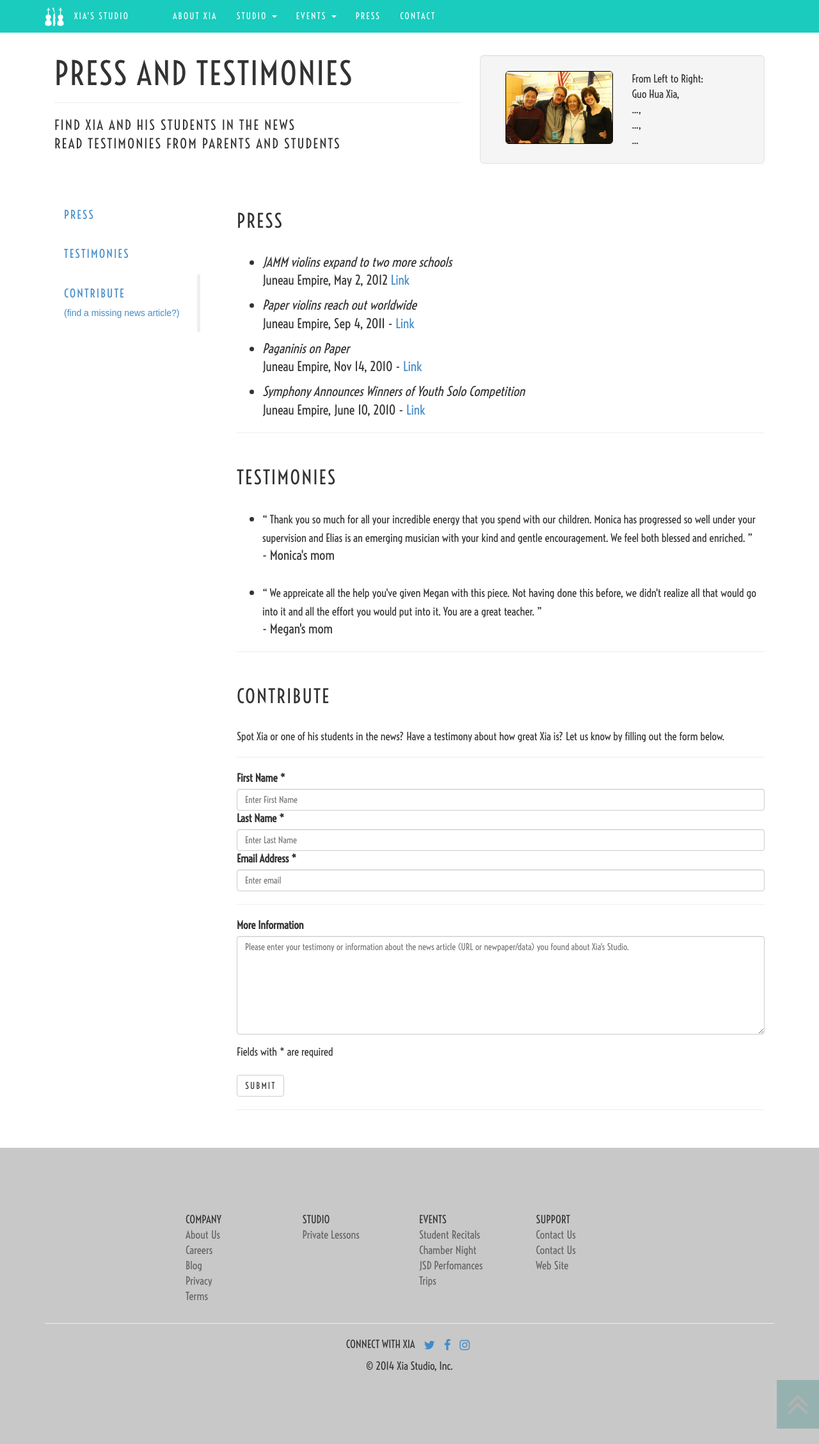
After one commit to MrBuddhaBear/Xia-Website, a PHP site: page /press.php in a window 1280 px wide. The commit adds this page. Shown: the whole page at 64% size. Run offline with PHP 8.4, Linux system fonts and the light colour scheme; some libraries are stand-ins or nearby versions.

Commit message:
added press page with email form

```diff
--- a/css/styles.css
+++ b/css/styles.css
@@ -33,6 +33,15 @@ img.grayscale {
 }
 
 /* custom additions */
+.error {
+  color: red;
+}
+
+.pic-border {
+  border: 1px solid black;
+  border-radius: 5px;
+}
+
 .footer-links>div>ul>li>a {
   color: rgba(100,100,100,1);
   font-family: 'Voltaire', Arial, sans-serif;
@@ -260,6 +269,7 @@ img.grayscale {
 .blurb {
   padding: 120px 0;
   background-color:#fefefe;
+  min-height: 100%;
 }
 
 .blurb .panel {
--- a/js/side_scroll.js
+++ b/js/side_scroll.js
@@ -30,10 +30,16 @@ $('a[href*=#]:not([href=#])').click(function() {
 
 $(window).scroll(function () {
 
+var navbarHeights = {
+  "studio": 475,
+  "press": 300,
+  "events": 550
+}
+
 // distance from top of footer to top of document
 footertotop = ($('#footer').position().top);
 // distance user has scrolled from top, adjusted to take in height of sidebar (570 pixels inc. padding)
-scrolltop = $(document).scrollTop()+475;
+scrolltop = $(document).scrollTop()+navbarHeights[page];
 // difference between the two
 difference = scrolltop-footertotop;
 
--- a/php/navbar_links.php
+++ b/php/navbar_links.php
@@ -16,7 +16,7 @@
 		    	</div>
 		    <div class="navbar-collapse collapse" id="navbar-toggle">
 		      <ul class="nav navbar-nav">
-		        <li><a href="index.php#About">About Xia</a></li>
+		        <li><a href="about.php">About Xia</a></li>
 		        <li class="dropdown">
                     <a href="#" class="dropdown-toggle" data-toggle="dropdown">Studio <b class="caret"></b></a>
                         <ul class="dropdown-menu">
--- /dev/null
+++ b/press.php
@@ -0,0 +1,258 @@
+<!DOCTYPE html>
+<html lang="en">
+<head>
+  <?php include 'php/header.php';?>
+  <link rel="stylesheet" type="text/css" href="css/side_scroll.css">
+</head>
+<body>
+  <?php include 'php/navbar_links.php';?>
+
+  <!-- php email form -->
+  <?php
+  // define variables and set to empty values
+  $firstNameErr = $lastNameErr = $emailErr = $success = "";
+
+  $valid = true;
+
+  if ($_SERVER["REQUEST_METHOD"] == "POST") {
+     if (empty($_POST["firstName"])) {
+       $firstNameErr = "First Name is required";
+       $valid = false;
+     } else {
+       $firstName = test_input($_POST["firstName"]);
+       // check if name only contains letters and whitespace
+       if (!preg_match("/^[a-zA-Z ]*$/",$firstName)) {
+         $firstNameErr = "Only letters and white space allowed";
+         $valid = false;
+       }
+     }
+
+      if (empty($_POST["lastName"])) {
+       $lastNameErr = "Last Name is required";
+       $valid = false;
+     } else {
+       $lastName = test_input($_POST["lastName"]);
+       // check if name only contains letters and whitespace
+       if (!preg_match("/^[a-zA-Z ]*$/",$lastName)) {
+         $lastNameErr = "Only letters and white space allowed";
+         $valid = false;
+       }
+     }
+
+     if (empty($_POST["email"])) {
+       $emailErr = "Email is required";
+       $valid = false;
+     } else {
+       $email = test_input($_POST["email"]);
+       // check if e-mail address is well-formed
+       if (!filter_var($email, FILTER_VALIDATE_EMAIL)) {
+         $emailErr = "Invalid email format";
+         $valid = false;
+       }
+     }
+
+     if ($valid) {
+
+        $message = "Press/Testimony User Contribution \n" .
+          "Name: " . $firstName . " " . $lastName . "\n" .
+          "Email: " . $email . "\n\n" .
+          "Info/Testimony : \n" .
+          $_POST["comments"];
+        mail("zheng_colin@yahoo.com","User Press/Testimony Contribution",$message,"From: " . $email);
+        $success = "Your input has been submitted. \n Thank you for your contribution!";
+     }
+
+     // header("Location:press.php#contribute");
+  }
+
+  function test_input($data) {
+     $data = trim($data);
+     $data = stripslashes($data);
+     $data = htmlspecialchars($data);
+     return $data;
+  }
+  ?>
+
+<div>
+  <div id="masthead">
+    <div class="container">
+        <div class="row">
+          <div class="col-md-7">
+            <h1>Press and Testimonies
+              <hr>
+              <p class="lead">
+                Find Xia and his students in the news <br>
+                Read testimonies from parents and students
+              </p>
+            </h1>
+          </div>
+          <div class="col-md-5">
+              <div class="well well-lg">
+                <div class="row">
+                  <div class="col-sm-6">
+                    <img src="pic/press.jpg" class="img-responsive pic-border">
+                  </div>
+                  <div class="col-sm-6 font-V">
+                    From Left to Right:
+                    <br>
+                    Guo Hua Xia,
+                    <br>
+                    ...,
+                    <br>
+                    ...,
+                    <br>
+                    ...
+                  </div>
+                </div>
+              </div>
+          </div>
+        </div>
+    </div><!--/container-->
+  </div><!--/masthead-->
+
+<div id="spy">
+  <!--main-->
+  <div class="container">
+    <div class="row">
+        <!--left-->
+        <div class="col-md-3" id="leftCol">
+          <ul class="nav nav-stacked" id="sidebar">
+            <li><a href="#press"><h4>Press</h4></a></li>
+            <li><a href="#testimonies"><h4>Testimonies</h4></a></li>
+            <li><a href="#contribute"><h4>Contribute</h4>
+              <p>
+                (find a missing news article?)
+              </p>
+            </a></li>
+          </ul>
+        </div><!--/left-->
+
+        <!--right-->
+        <div class="col-md-9 font-V">
+          <h2 id="press">
+            <br>
+            Press
+          </h2>
+          <br>
+          <ul class="font-V li-space">
+            <li>
+              <em>JAMM violins expand to two more schools</em>
+              <br>
+              Juneau Empire, May 2, 2012
+              <a href="http://juneauempire.com/local/2012-05-02/jamm-violins-expand-two-more-schools" target="_blank">
+                Link
+              </a>
+            </li>
+            <li>
+              <em>Paper violins reach out worldwide</em>
+              <br>
+              Juneau Empire, Sep 4, 2011 -
+                <a href="http://juneauempire.com/local/2011-09-04/paper-violins-reach-out-worldwide" target="_blank">
+                  Link
+                </a>
+            </li>
+            <li>
+              <em>Paganinis on Paper</em>
+              <br>
+              Juneau Empire, Nov 14, 2010 -
+                <a href="http://juneauempire.com/stories/111410/loc_736111576.shtml" target="_blank">
+                  Link
+                </a>
+            </li>
+            <li>
+              <em>Symphony Announces Winners of Youth Solo Competition</em>
+              <br>
+              Juneau Empire, June 10, 2010 -
+                <a href="http://juneauempire.com/stories/061010/art_651625936.shtml" target="_blank">
+                  Link
+                </a>
+            </li>
+          </ul>
+          <hr>
+          <h2 id="testimonies">
+            <br>
+            Testimonies
+          </h2>
+          <br>
+          <ul class="font-V">
+            <li>
+              <q style="font-size:85%">
+                Thank you so much for all your incredible energy that you spend with our children. Monica has progressed so well under your supervision and Elias is an emerging musician with your kind and gentle encouragement. We feel both blessed and enriched.
+              </q>
+              <br>
+              - Monica's mom
+            </li>
+            <br>
+            <li>
+              <q style="font-size:85%">
+                We appreicate all the help you've given Megan with this piece. Not having done this before, we didn't realize all that would go into it and all the effort you would put into it. You are a great teacher.            </q>
+              <br>
+              - Megan's mom
+            </li>
+          </ul>
+
+          <hr>
+
+          <h2 id="contribute">
+            <br>
+            Contribute
+          </h2>
+          <br>
+          <p>
+            Spot Xia or one of his students in the news? Have a testimony about how great Xia is? Let us know by filling out the form below.
+          </p>
+
+          <form role="form" method="post" action="<?php echo htmlspecialchars($_SERVER["PHP_SELF"]);?>#contribute">
+            <div class="form-group">
+              <hr>
+              <label for="formFirstName">First Name *<span class="error"> <?php echo $firstNameErr;?></span></label>
+              <input type="text" name="firstName" class="form-control" id="formFirstName" placeholder="Enter First Name">
+              <label for="formLastName">Last Name *<span class="error"> <?php echo $lastNameErr;?></span></label>
+              <input type="text" name="lastName" class="form-control" id="formLastName" placeholder="Enter Last Name">
+            <div>
+            <div class="form-group">
+              <label for="formEmail">Email Address *<span class="error"> <?php echo $emailErr;?></span></label>
+              <input type="text" name="email" class="form-control" id="formEmail" placeholder="Enter email">
+            </div>
+            <div class="form-group">
+              <hr>
+              <label for="formComments">More Information</label>
+              <textarea type="text" name="comments" class="form-control" id="formComments" rows="7"
+                placeholder="Please enter your testimony or information about the news article (URL or newpaper/data) you found about Xia's Studio."></textarea>
+            </div>
+            <div>
+              Fields with * are required
+            </div>
+            <br>
+            <button type="submit" name="submit" value="Submit" class="btn btn-default">Submit</button>
+          </form>
+          <br>
+          <div class="font-V">
+            <h2>
+              <?php echo $success;?>
+            </h2>
+          </div>
+          <hr>
+          <br>
+          </div><!--/right-->
+      </div><!--/row-->
+  </div><!--/container-->
+</div>
+
+</div>
+
+  <?php include 'php/footer.php'; ?>
+
+  <!-- script references -->
+  <script src="//ajax.googleapis.com/ajax/libs/jquery/2.0.2/jquery.min.js"></script>
+  <script src="js/bootstrap.min.js"></script>
+  <script src="js/bind-polyfill.min.js"></script>
+  <script src="js/smooth-scroll.min.js"></script>
+  <script src="js/scripts.js"></script>
+  <script src="js/scroll-up.js"></script>
+  <script type="text/javascript">
+    var page = "press";
+  </script>
+  <script src="js/side_scroll.js"></script>
+</body>
+</html>
--- a/studio.php
+++ b/studio.php
@@ -41,8 +41,8 @@
             <li><a href="#private_lessons"><h4>Private Lessons</h4></a></li>
             <li><a href="#chamber_orchestra"><h4>Chamber Orchestra</h4></a></li>
             <li><a href="#JSD"><h4>Juneau School District</h4></a></li>
+            <li><a href="#piano"><h4>Piano Accompaniment</h4></a></li>
             <li><a href="#sign_up"><h4>Sign Up</h4></a></li>
-            <li><a href="#piano"><h4>Piano Accompaniment</h4></a></li>
             <li><a href="#policy"><h4>Policy</h4></a></li>
           </ul>
         </div><!--/left-->
@@ -170,6 +170,9 @@
   <script src="js/smooth-scroll.min.js"></script>
   <script src="js/scripts.js"></script>
   <script src="js/scroll-up.js"></script>
+  <script type="text/javascript">
+    var page = "studio";
+  </script>
   <script src="js/side_scroll.js"></script>
 </body>
 </html>
```
Also changed, not shown: about.php (added, +85 -0 lines), index.php (+5 -3 lines), pic/mei.jpg (added), pic/press.jpg (added), pic/studiocircle.jpg (added), 2 other files.
